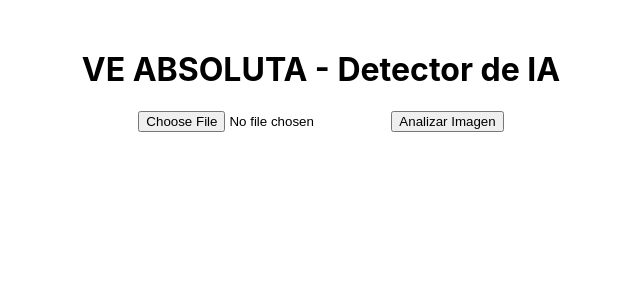
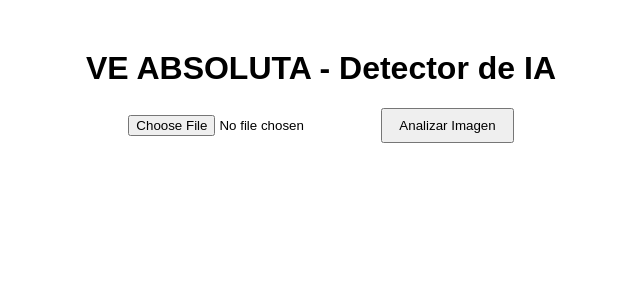
Before and after one commit to btnvlscoder/ve-absoluta-frontend, a React (Create React App) app: page / in a window 1280 px wide. Shown: the top 300 px of the page, without its empty margins (319-959 px from the left). Built offline with nearby package versions, Linux system fonts and the light colour scheme.

Commit message:
feat: creacion de interfaz en React e integracion exitosa con motor de IA local

```diff
--- a/src/App.js
+++ b/src/App.js
@@ -11,7 +11,7 @@ function App() {
     setFile(e.target.files[0]);
   };
 
-  // f() para conectar con el backend
+  // Función para conectar con el backend
   const handleUpload = async () => {
     if (!file) {
       alert("Sube una imagen primero po'");
@@ -35,20 +35,40 @@ function App() {
   };
 
   return (
-    <div style={{ textAlign: 'center', marginTop: '50px' }}>
+    <div style={{ textAlign: 'center', marginTop: '50px', fontFamily: 'sans-serif' }}>
       <h1>VE ABSOLUTA - Detector de IA</h1>
 
-      <input type="file" onChange={handleFileChange} />
-      <button onClick={handleUpload} disabled={loading}>
-        {loading ? 'Analizando...' : 'Analizar Imagen'}
-      </button>
+      <div style={{ marginBottom: '20px' }}>
+        <input type="file" onChange={handleFileChange} />
+        <button
+          onClick={handleUpload}
+          disabled={loading}
+          style={{ padding: '8px 16px', cursor: loading ? 'wait' : 'pointer' }}
+        >
+          {loading ? 'Procesando en GPU...' : 'Analizar Imagen'}
+        </button>
+      </div>
 
       {/* Si hay resultado, lo mostramos abajo */}
       {result && (
-        <div style={{ marginTop: '20px', border: '1px solid #ccc', padding: '10px' }}>
-          <h3>Resultado del Análisis:</h3>
-          <p>Predicción: <strong>{result.prediction}</strong></p>
-          <p>Confianza: {Math.round(result.confidence * 100)}%</p>
+        <div style={{
+          marginTop: '20px',
+          border: '1px solid #ccc',
+          padding: '20px',
+          display: 'inline-block',
+          textAlign: 'left',
+          borderRadius: '8px',
+          backgroundColor: '#f9f9f9'
+        }}>
+          <h3 style={{ marginTop: '0' }}>Resultado del Análisis:</h3>
+          <p>Predicción: <strong>{result.prediccion}</strong></p>
+          <p>Confianza: <strong>{Math.round(result.confianza * 100)}%</strong></p>
+
+          <hr style={{ borderColor: '#ddd', margin: '15px 0' }} />
+
+          <p style={{ fontSize: '0.8em', color: 'gray', margin: '0' }}>
+            Registro ID: #{result.id} | Archivo: {result.nombreArchivo}
+          </p>
         </div>
       )}
     </div>
```
